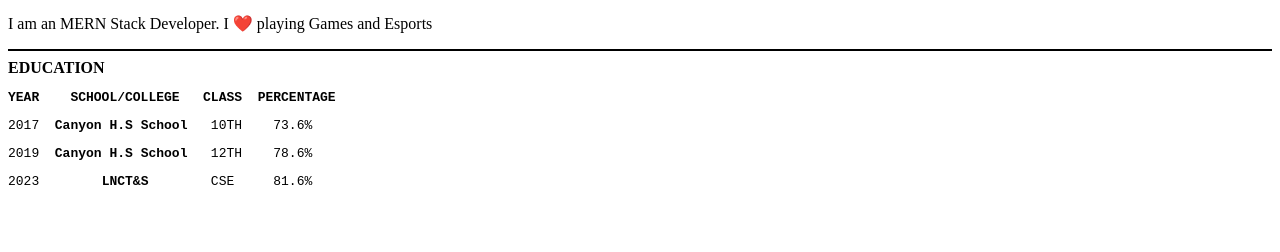
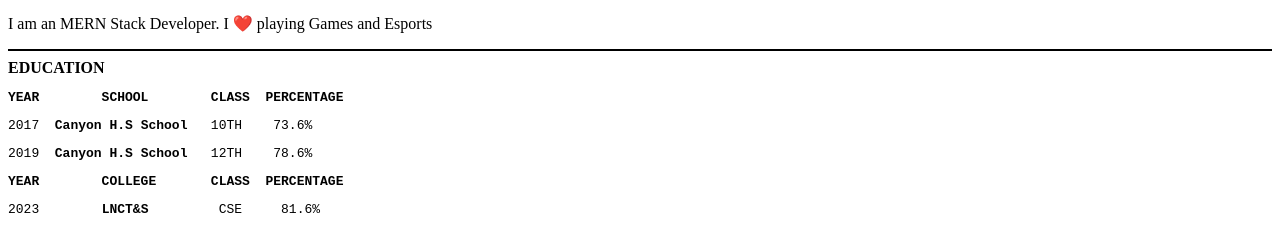
Before and after one commit to ishanyy19/ishanyy19.github.io, a plain HTML site: page index.html in a window 1280 px wide. Shown: the part 100-352 px from the top of the page. Drawn offline with Linux system fonts and the light colour scheme.

Commit message:
Update index.html

```diff
--- a/index.html
+++ b/index.html
@@ -12,10 +12,11 @@
         <p>I am an MERN Stack Developer. I ❤️ playing Games and Esports</p>
         <hr color="black" >
         <hr3><strong>EDUCATION</strong></hr3>
-        <pre><strong>YEAR    SCHOOL/COLLEGE   CLASS  PERCENTAGE</strong></pre>
+        <pre><strong>YEAR        SCHOOL        CLASS  PERCENTAGE</strong></pre>
         <pre>2017  <strong>Canyon H.S School</strong>   10TH    73.6%</strong></pre>
         <pre>2019  <strong>Canyon H.S School</strong>   12TH    78.6%</strong></pre>
-        <pre>2023        <strong>LNCT&S</strong>        CSE     81.6%</strong></pre>
+        <pre><strong>YEAR        COLLEGE       CLASS  PERCENTAGE</strong></pre>
+        <pre>2023        <strong>LNCT&S</strong>         CSE     81.6%</strong></pre>
     </body>
 
 </html>
```
